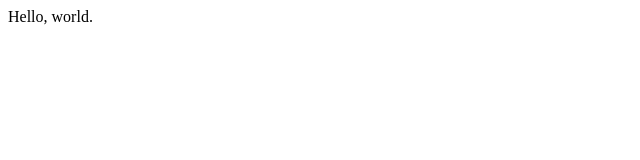
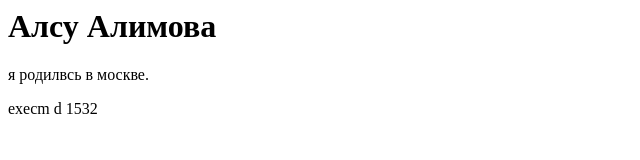
Before and after one commit to alsu3/site, a plain HTML site: page index.html in a window 1280 px wide. Shown: the whole page, without its empty margins (0-640 px from the left). Drawn offline with Linux system fonts and the light colour scheme.

Commit message:
добавить инфу о себе

```diff
--- a/index.html
+++ b/index.html
@@ -2,6 +2,8 @@
 <head>
 </head>
 <body>
-<p>Hello, world.</p>
+  <h1>Алсу Алимова</h1>
+  <p>я родилвсь в москве.</p>
+<p>execm d 1532</p>
 </body>
 </html>
```
